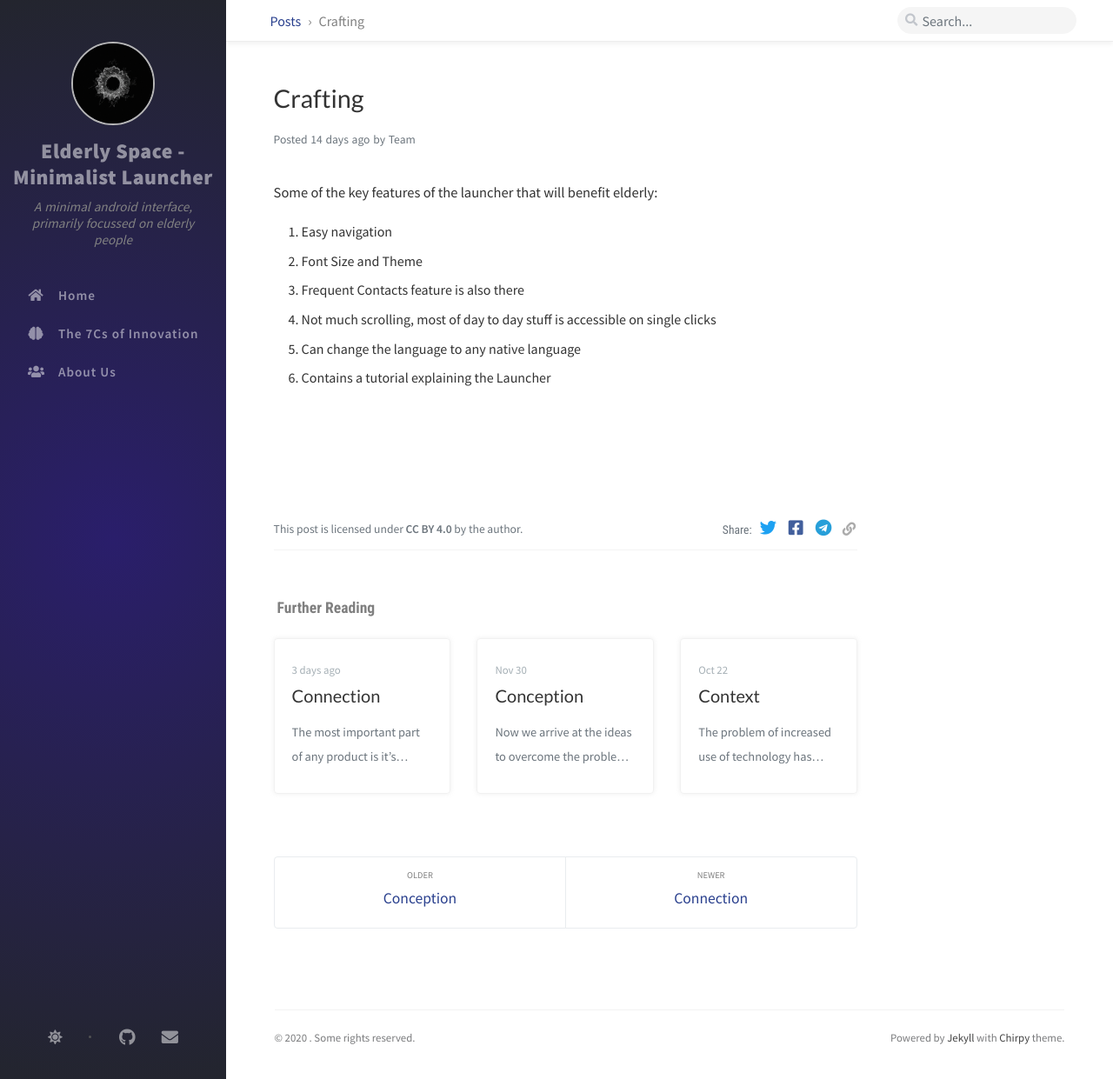
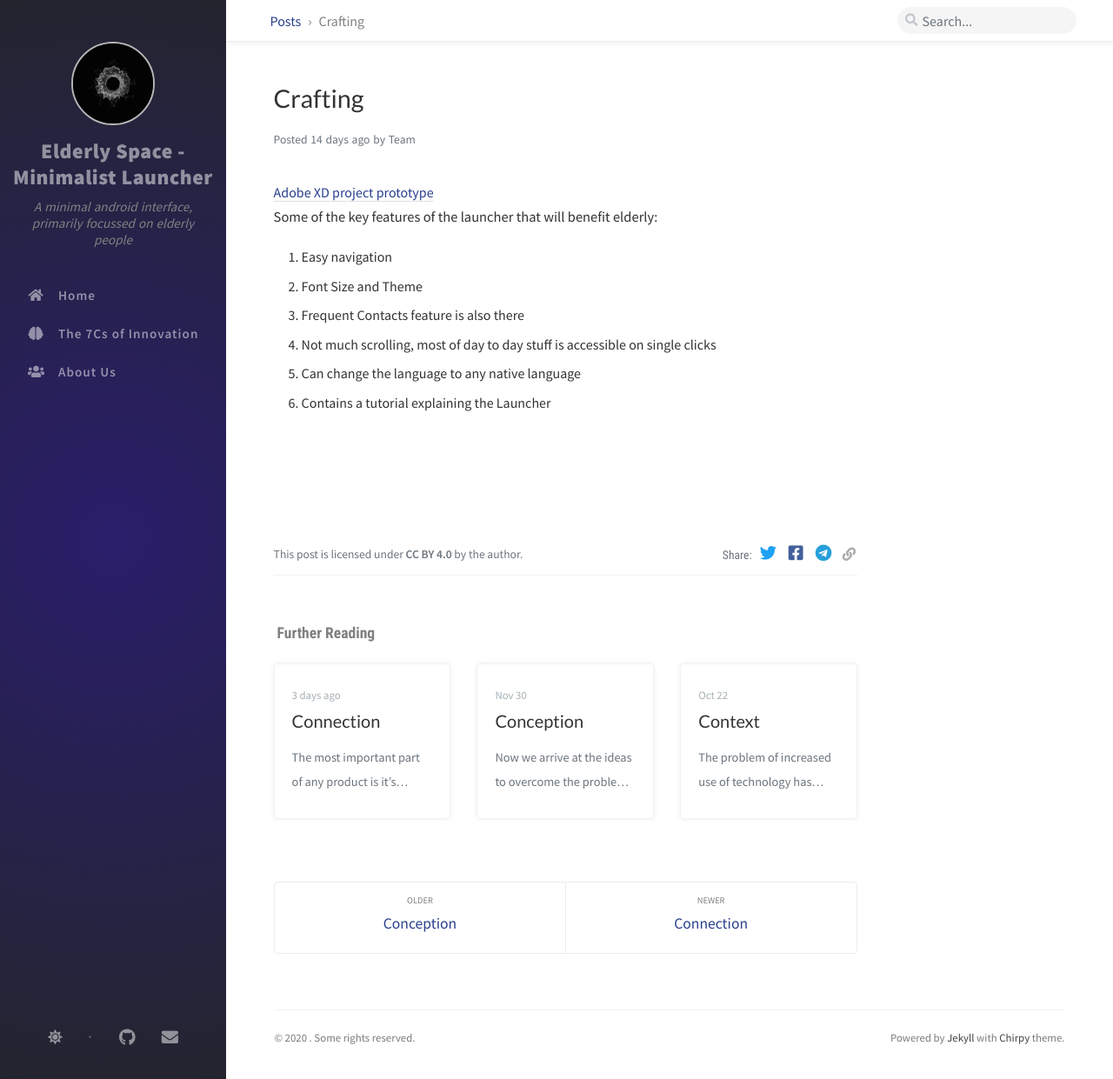
Before and after one commit to 3y3p4tch/elderlyUI, a Jekyll site: the page built from _posts/2020-12-2-crafting.md, in a window 1280 px wide and 1241 px high. Shown: the whole window at 87% size. Built offline with Jekyll 4.4.1, drawn with Linux system fonts in a browser that asks for light colours; nearby versions of some CDN libraries; comment, search, counter and statistics services are not loaded.

Commit message:
adobe XD project prototype added

```diff
--- a/_posts/2020-12-2-crafting.md
+++ b/_posts/2020-12-2-crafting.md
@@ -3,6 +3,10 @@ title: Crafting
 author: Team
 math: true
 ---
+
+<div>
+<a src="https://drive.google.com/file/d/1OkuARRP9D67T7pUREcPjUfQiV7RfQfQP/view?usp=sharing">Adobe XD project prototype</a>
+</div>
 
 Some of the key features of the launcher that will benefit elderly:
 1. Easy navigation
```
